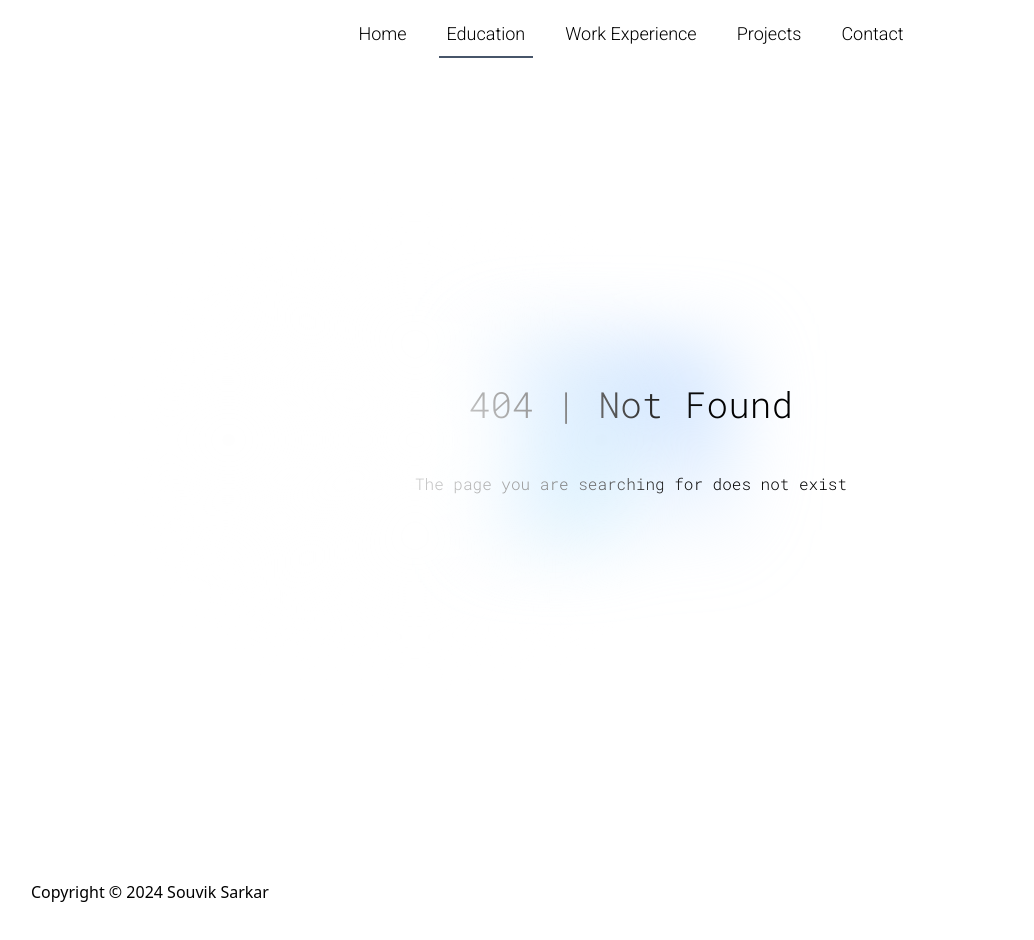
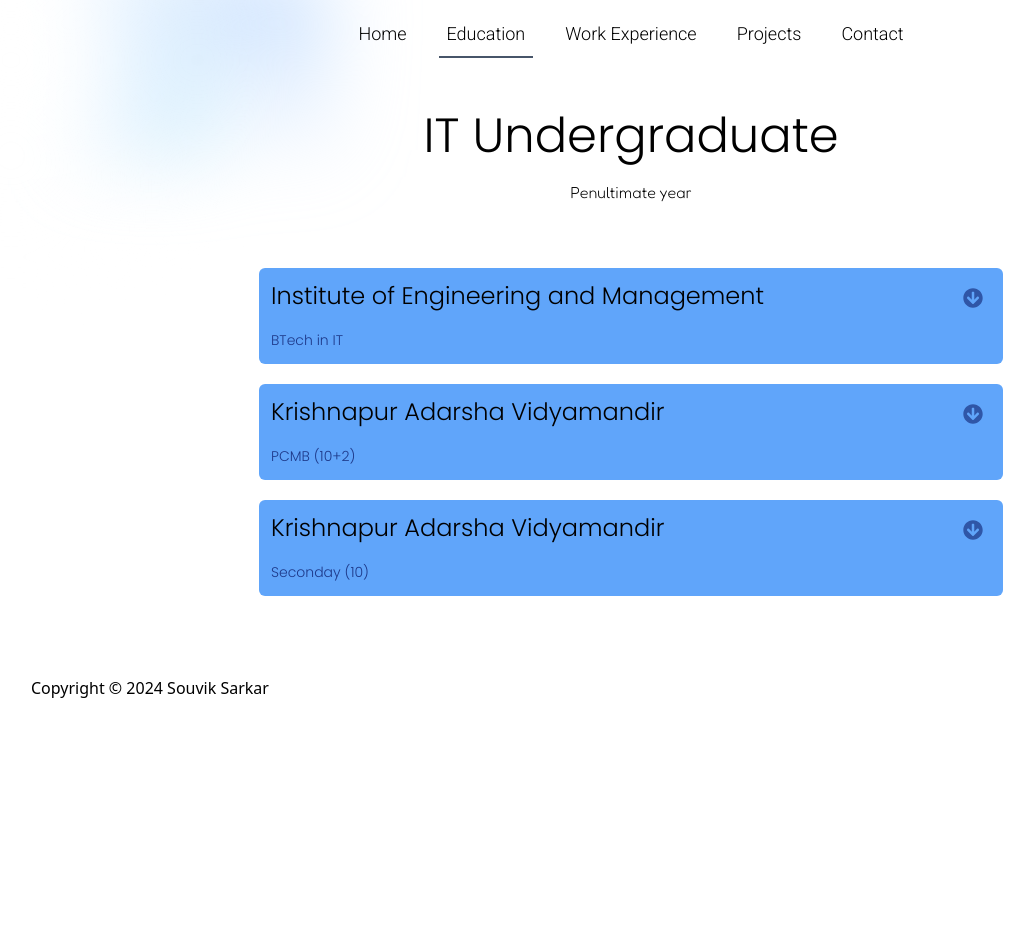
Before and after one commit to souviks22/portfolio, a Next.js app: page /education in a window 1280 px wide. Before the commit this address had no page. Shown: the top 940 px of the page, without its empty margins (9-1043 px from the left). After the commit the page ends 800 px from the top, so only its background shows below. Built offline with nearby package versions, Linux system fonts and the light colour scheme.

Commit message:
Education page added

```diff
--- a/components/common/Container.js
+++ b/components/common/Container.js
@@ -1,5 +1,5 @@
 export default function Container({ children, className }) {
-    return (<div className={`p-5 mt-10 ${className}`}>
+    return (<div className={`p-2 sm:p-5 mt-10 ${className}`}>
         <div className="relative flex place-items-center before:absolute before:h-[300px] before:w-[480px] before:-translate-x-1/2 before:rounded-full before:bg-gradient-radial before:from-white before:to-transparent before:blur-2xl before:content-[''] after:absolute after:-z-20 after:h-[180px] after:w-[240px] after:translate-x-1/3 after:bg-gradient-conic after:from-sky-200 after:via-blue-200 after:blur-2xl after:content-[''] before:dark:bg-gradient-to-br before:dark:from-transparent before:dark:to-blue-700/10 after:dark:from-sky-900 after:dark:via-[#0141ff]/40 before:lg:h-[360px]" />
         {children}
     </div>)
--- a/components/common/Footer.js
+++ b/components/common/Footer.js
@@ -1,5 +1,5 @@
 export default function Footer(){
-    return (<div className="p-5 m-5">
+    return (<div className="text-center sm:text-left p-5 m-5">
         <p>Copyright © 2024 Souvik Sarkar</p>
     </div>)
 }
--- /dev/null
+++ b/components/education/MostRecent.js
@@ -0,0 +1,11 @@
+import { Poppins, Fredoka } from "next/font/google"
+
+const poppins = Poppins({ subsets: ['latin'], weight: '300' })
+const fredoka = Fredoka({ subsets: ['latin'], weight: '300' })
+
+export default function MostRecent() {
+    return (<div className="w-full flex flex-col items-center px-2 py-10 my-3">
+        <section className={`${poppins.className} text-4xl sm:text-5xl mb-2`}>IT Undergraduate</section>
+        <section className={`${fredoka.className} p-3`}>Penultimate year</section>
+    </div>)
+}
--- /dev/null
+++ b/components/education/School.js
@@ -0,0 +1,51 @@
+import { useState } from "react"
+import { FaArrowCircleDown, FaUserGraduate, FaCalendar, FaMarker } from "react-icons/fa"
+import { FaLocationDot } from "react-icons/fa6"
+import { motion, AnimatePresence } from "framer-motion"
+import { Poppins } from "next/font/google"
+
+const poppins = Poppins({ subsets: ['latin'], weight: '300' })
+
+export default function School({ name, promo, course, period, location, marks }) {
+    const [isExpanded, setIsExpanded] = useState(false)
+    const toggleHandler = () => setIsExpanded(isExpanded => !isExpanded)
+
+    return (<div className="w-full flex flex-col items-center mb-5">
+        <div className={`${isExpanded ? 'bg-blue-300' : 'bg-blue-400'} w-full sm:w-3/5 flex justify-between items-start transition-colors duration-200 ${isExpanded ? 'rounded-t-md' : 'rounded-md'} p-3 z-10`}>
+            <section className={poppins.className}>
+                <p className="text-lg sm:text-2xl mb-4">{name}</p>
+                {!isExpanded && <span className="text-sm text-blue-900">{promo}</span>}
+            </section>
+            <span className={`${isExpanded && 'rotate-180'} text-blue-900 text-xl cursor-pointer transition-transform duration-200 m-2 animate-pulse`} onClick={toggleHandler}>
+                <FaArrowCircleDown />
+            </span>
+        </div>
+        <AnimatePresence>
+            {isExpanded &&
+                <motion.section
+                    className="bg-slate-100 flex flex-col w-full sm:w-3/5 rounded-b-md p-3"
+                    initial={{ translateY: -40, opacity: 0 }}
+                    animate={{ translateY: 0, opacity: 100 }}
+                    exit={{ translateY: -40, opacity: 0 }}
+                >
+                    <div className="flex items-center mb-3">
+                        <span className="mr-3"><FaUserGraduate /></span>
+                        <span>{course}</span>
+                    </div>
+                    <div className="flex items-center mb-3">
+                        <span className="mr-3"><FaCalendar /></span>
+                        <span>{period}</span>
+                    </div>
+                    <div className="flex items-center mb-3">
+                        <span className="mr-3"><FaLocationDot /></span>
+                        <span>{location}</span>
+                    </div>
+                    <div className="flex items-center mb-3">
+                        <span className="mr-3"><FaMarker /></span>
+                        <span>{marks}</span>
+                    </div>
+                </motion.section>
+            }
+        </AnimatePresence>
+    </div>)
+}
--- a/components/home/Objective.js
+++ b/components/home/Objective.js
@@ -24,7 +24,11 @@
                 }
             </section>
             <section className="flex flex-wrap">
-                {tags.map(tag => <span className="text-sm text-sky-700 bg-sky-200 px-3 py-2 mr-2 mb-2 rounded">{tag}</span>)}
+                {tags.map((tag, i) =>
+                    <span key={i} className="text-sm text-sky-700 bg-sky-200 px-3 py-2 mr-2 mb-2 rounded hover:bg-sky-300 transition-colors duration-200">
+                        {tag}
+                    </span>)
+                }
             </section>
         </div>
     </div>)
--- a/components/home/Title.js
+++ b/components/home/Title.js
@@ -5,8 +5,7 @@
 const raleway = Raleway({ subsets: ['latin'] })
 
 export default function Title() {
-    return (<div className="flex flex-col sm:flex-row justify-center items-center p-2 m-5 select-none">
-
+    return (<div className="flex flex-col sm:flex-row justify-center items-center p-2 select-none">
         <div className="mask pointer-events-none">
             <Image
                 src={"/portrait.jpg"}
--- a/components/nav/Navbar.js
+++ b/components/nav/Navbar.js
@@ -27,9 +27,11 @@
         window.addEventListener('resize', windowResizeHandler)
     }, [])
 
-    return (<div className={`fixed top-0 z-10 flex flex-col sm:flex-row justify-center items-center w-screen ${roboto.className} text-lg p-3 ${(isScrolled || isOpened) && 'bg-white'} transition-colors duration-200 ease-in-out select-none`}>
-        <div className="w-screen text-3xl flex justify-end sm:hidden px-5 py-2" onClick={toggleHandler}>
-            <FaBars />
+    return (<nav className={`fixed top-0 z-10 flex flex-col sm:flex-row justify-center items-center w-screen ${roboto.className} text-lg p-3 ${(isScrolled || isOpened) && 'bg-white'} transition-colors duration-200 ease-in-out select-none bg-opacity-90`}>
+        <div layout className="w-screen text-3xl flex justify-end sm:hidden px-5 py-2" onClick={toggleHandler}>
+            <div className={`${isOpened ? 'rotate-90' : 'rotate-0'} transition-transform duration-200`}>
+                <FaBars />
+            </div>
         </div>
         <AnimatePresence>
             {(isBigView || isOpened) &&
@@ -47,5 +49,5 @@
                 </motion.div>
             }
         </AnimatePresence>
-    </div >)
+    </nav >)
 }
--- /dev/null
+++ b/pages/education.js
@@ -0,0 +1,37 @@
+import Head from "next/head"
+import Container from "@/components/common/Container"
+import MostRecent from "@/components/education/MostRecent"
+import School from "@/components/education/School"
+
+export default function Education() {
+    return (<Container>
+        <Head>
+            <title>Education | Souvik Sarkar</title>
+        </Head>
+        <MostRecent />
+        <School
+            name={'Institute of Engineering and Management'}
+            promo={'BTech in IT'}
+            course={'Bachelor of Technology in Information Technology, MAKAUT'}
+            period={'October 2021 - July 2025'}
+            location={'Kolkata, West Bengal, India'}
+            marks={'9.45 CGPA'}
+        />
+        <School
+            name={'Krishnapur Adarsha Vidyamandir'}
+            promo={'PCMB (10+2)'}
+            course={'Higher Secondary, WBCHSE'}
+            period={'May 2018 - June 2020'}
+            location={'Kolkata, West Bengal, India'}
+            marks={'95.8%'}
+        />
+        <School
+            name={'Krishnapur Adarsha Vidyamandir'}
+            promo={'Seconday (10)'}
+            course={'Madhyamik Pariksha, WBBSE'}
+            period={'January 2017 - March 2018'}
+            location={'Kolkata, West Bengal, India'}
+            marks={'92.7%'}
+        />
+    </Container>)
+}
--- a/pages/index.js
+++ b/pages/index.js
@@ -6,7 +6,7 @@
 export default function Home() {
     return (<Container>
         <Head>
-            <title>Souvik Sarkar | Home</title>
+            <title>Home | Souvik Sarkar</title>
         </Head>
         <Title />
         <Objective
@@ -17,7 +17,7 @@
         <Objective
             label={"Why am I interested in SWE?"}
             content={"My deep fascination with Software Engineering stems from the profound joy I find in crafting innovative solutions that address real-world challenges. Having worked extensively on web and mobile applications, I relish the process of transforming conceptual ideas into functional, user-centric products. The intellectual allure of Data Structures and Algorithms adds a layer of complexity that I find invigorating, driving me to continually enhance my problem-solving skills. The rapid advancements in modern technology, with its potential to achieve the seemingly impossible, excite me and keep my passion ablaze. Beyond the technical aspects, the collaborative nature of software development, where diverse teams synergize to overcome challenges, is an aspect I highly value. In essence, Software Engineering is not merely about writing code for me; it's about creating solutions that resonate with users and contribute positively to society, making it a field that aligns seamlessly with my professional aspirations."}
-            tags={['Utility', 'Algorithms', 'Satisfaction']}
+            tags={['Utility', 'Algorithms', 'Mental Growth', 'Satisfaction']}
         />
     </Container>)
 }
```
